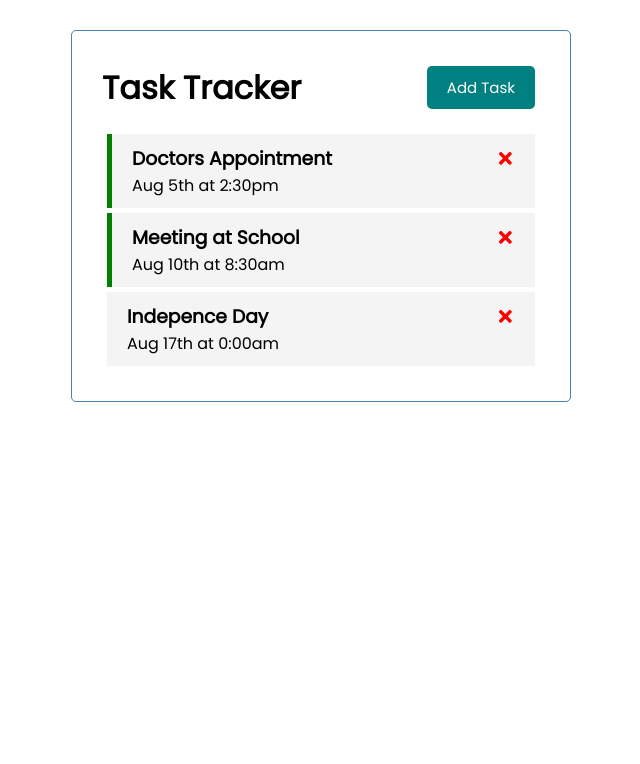
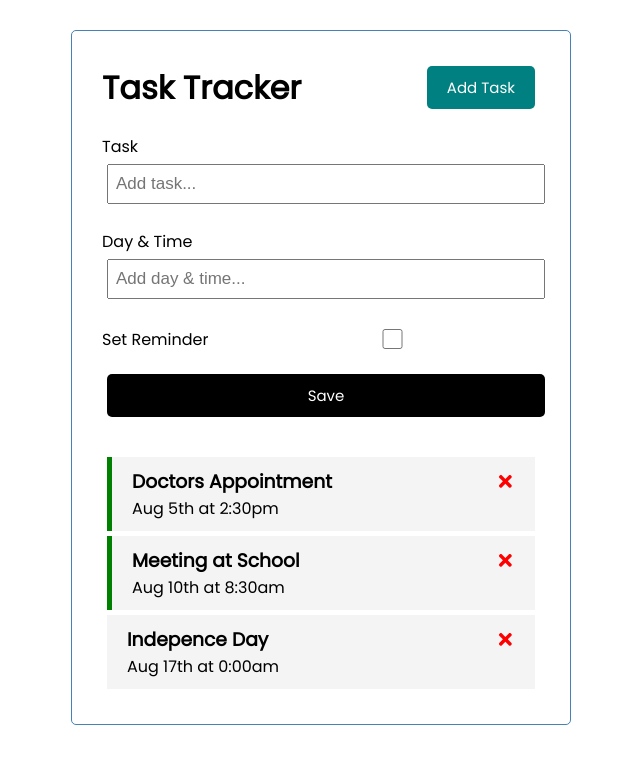
Before and after one commit to erpriliano/simple-task-tracker, a React (Create React App) app: page / in a window 1280 px wide. Shown: the top 764 px of the page, without its empty margins (319-959 px from the left). Built offline with nearby package versions, Linux system fonts and the light colour scheme.

Commit message:
Add task functionality

```diff
--- a/src/App.js
+++ b/src/App.js
@@ -2,6 +2,7 @@ import React, { useState } from 'react'
 
 import Header from './components/Header'
 import Tasks from './components/Tasks'
+import AddTask from './components/AddTask'
 
 function App() {
     const [tasks, setTasks] = useState([
@@ -25,6 +26,14 @@ function App() {
         },
     ])
 
+    const addTask = (task) => {
+        const id = Math.floor(Math.random() * 10000) + 1
+        const newTask = { id: id, ...task }
+
+        console.log(newTask)
+        setTasks([...tasks, newTask])
+    }
+
     //Delete task function
     const deleteTask = (id) => {
         setTasks(tasks.filter((task) => task.id !== id))
@@ -42,6 +51,7 @@ function App() {
     return (
         <div className="container">
             <Header title="Task Tracker" />
+            <AddTask onSubmit={addTask} />
             {tasks.length > 0 ? (
                 <Tasks
                     tasks={tasks}
--- /dev/null
+++ b/src/components/AddTask.js
@@ -0,0 +1,66 @@
+import React, { useState } from 'react'
+
+function AddTask({ onSubmit }) {
+    const [input, setInput] = useState({
+        text: '',
+        day: '',
+        reminder: false,
+    })
+
+    return (
+        <form
+            className="add-form"
+            onSubmit={(e) => {
+                e.preventDefault()
+
+                if (!input.text) {
+                    alert('Task can not be empty')
+                    return
+                }
+
+                onSubmit({ ...input })
+                setInput({ text: '', day: '', reminder: false })
+            }}
+        >
+            <div className="form-control">
+                <label>Task</label>
+                <input
+                    type="text"
+                    value={input.text}
+                    onChange={(e) =>
+                        setInput({ ...input, text: e.target.value })
+                    }
+                    placeholder="Add task..."
+                />
+            </div>
+            <div className="form-control">
+                <label>Day & Time</label>
+                <input
+                    type="text"
+                    value={input.day}
+                    onChange={(e) =>
+                        setInput({ ...input, day: e.target.value })
+                    }
+                    placeholder="Add day & time..."
+                />
+            </div>
+            <div className="form-control form-control-check">
+                <label>Set Reminder</label>
+                <input
+                    type="checkbox"
+                    value={input.reminder}
+                    onChange={(e) =>
+                        setInput({
+                            ...input,
+                            reminder: e.currentTarget.checked,
+                        })
+                    }
+                />
+            </div>
+
+            <input className="btn btn-block" type="submit" value="Save" />
+        </form>
+    )
+}
+
+export default AddTask
```
